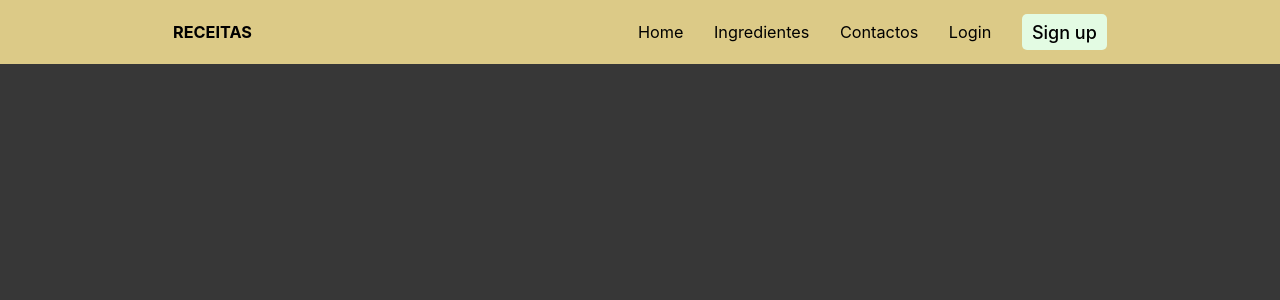
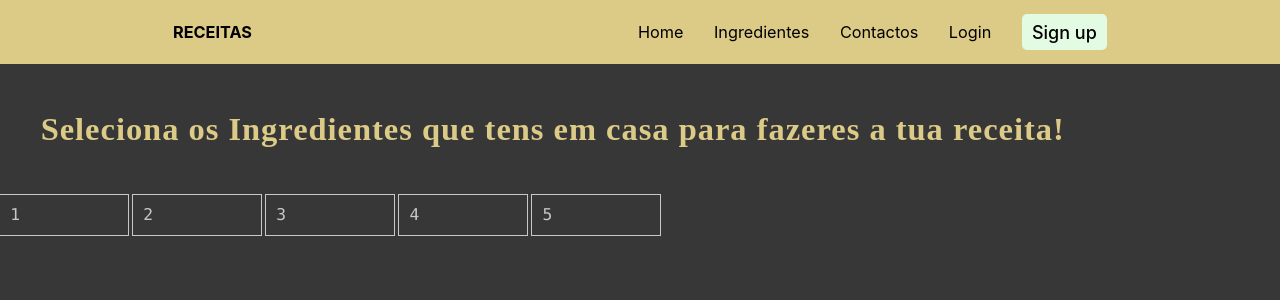
Before and after one commit to joelvaz0x01/recipes-web-app, a React (Create React App) app: page /ingredientes in a window 1280 px wide. Shown: the top 300 px of the page. Built offline with nearby package versions, Linux system fonts and the light colour scheme.

Commit message:
alteracoes

```diff
--- a/src/App.js
+++ b/src/App.js
@@ -1,4 +1,4 @@
-import { Navbar, Login, Register } from './components';
+import { Navbar, Login, Register, WhatWeBelive, Ingredientes } from './components';
 import './App.css';
 import React, { Component } from 'react';
 import {
@@ -18,6 +18,8 @@ function App() {
       <Routes>
         <Route path="/login" element={<Login />} />
         <Route path='/register' element={<Register />} />
+        <Route path='/' element={<WhatWeBelive />} />
+        <Route path='/ingredientes' element={<Ingredientes />} />
       </Routes>
     </BrowserRouter>
   );
--- /dev/null
+++ b/src/components/Whatwebelive/whatwebelive.css
@@ -0,0 +1,22 @@
+body{
+    background-color: #373737;
+    color: #c8c8c8;
+}
+h1{
+    font-family: 'Cormorant', serif;
+    letter-spacing: 0.03em;
+    color: #DCCA87;
+    font-size: 35px;
+    padding: 25px;
+}
+#tamanho_img{
+    width: 30%;
+
+}
+#tamanho_img-dois{
+    width: 70%;
+}
+.fontep{
+    text-align: left;
+    font-size: 20px;
+}
--- /dev/null
+++ b/src/components/Whatwebelive/whatwebelive.jsx
@@ -0,0 +1,34 @@
+import React from "react";
+import './whatwebelive.css';
+import chef from '../../images/chef.jpg'
+import colher from '../../images/Vector.png'
+
+function WhatWeBelive(props) {
+
+    return (
+        <div className="inicio">
+            <div>
+                <h1 className="pl5">Em que acreditamos</h1>
+            </div>
+            <div class="flex">
+                <div id="tamanho_img" class="">
+                    <img className="pl5 w-90" src={chef} alt="chef" />
+                </div>
+                <div id="tamanho_img-dois" class="mr2">
+                    <img src={colher} className="" alt='colher' />
+                    <p className="fontep">Acreditamos que cozinhar e compartilhar receitas é uma forma de conexão humana. As receitas
+                        nos permitem unir culturas, pessoas e histórias, além de criar memórias duradouras com nossos entes queridos.</p>
+                    <img src={colher} className="pt5" alt='colher' />
+                    <p className="fontep">Além disso, valorizamos a diversidade culinária. Acreditamos que cada país, cada região e cada cultura tem sua própria tradição gastronômica única. Por isso, em nosso site, buscamos
+                        apresentar receitas de diferentes partes do mundo,
+                        para que nossos leitores possam experimentar novos sabores e conhecer outras culturas.</p>
+                    <img src={colher} className="pt5" alt='colher' />
+                    <p className="fontep">Também acreditamos na importância de uma alimentação saudável e equilibrada. Por isso, nosso site de receitas tem um compromisso em oferecer opções nutritivas, saborosas e fáceis de preparar
+                    . Acreditamos que a alimentação pode ser uma ferramenta poderosa para promover a saúde e o bem-estar.</p>
+                </div>
+            </div>
+        </div>
+
+    );
+}
+export default WhatWeBelive;
--- a/src/components/index.js
+++ b/src/components/index.js
@@ -1,3 +1,5 @@
 export { default as Navbar } from './navbar/navbar';
 export { default as Login } from './login/login';
 export { default as Register } from './register/register';
+export { default as WhatWeBelive } from './Whatwebelive/whatwebelive';
+export { default as Ingredientes } from './ingredientes/ingredientes';
--- /dev/null
+++ b/src/components/ingredientes/ingredientes.jsx
@@ -0,0 +1,32 @@
+import React from "react";
+import './ingredientes.css';
+
+function Ingredientes(props) {
+
+    return (
+        <div className="inicio">
+            <div>
+                <h1 className="pl5">Seleciona os Ingredientes que tens em casa para fazeres a tua receita!</h1>
+            </div>
+            <div class="flex">
+                <div class="outline w-10 pa3 mr2">
+                    <code>1</code>
+                </div>
+                <div class="outline w-10 pa3 mr2">
+                    <code>2</code>
+                </div>
+                <div class="outline w-10 pa3 mr2">
+                    <code>3</code>
+                </div>
+                <div class="outline w-10 pa3 mr2">
+                    <code>4</code>
+                </div>
+                <div class="outline w-10 pa3">
+                    <code>5</code>
+                </div>
+            </div>
+        </div>
+
+    );
+}
+export default Ingredientes;
--- a/src/components/login/login.css
+++ b/src/components/login/login.css
@@ -1,6 +1,9 @@
 body {
     background-color: #373737;
 
+}
+p{
+    color: #c8c8c8;
 }
 
 .knife {
@@ -34,6 +37,4 @@ body {
     letter-spacing: 0.03em;
     color: #DCCA87;
     font-size: 35px;
-
-
 }
--- a/src/components/login/login.jsx
+++ b/src/components/login/login.jsx
@@ -30,9 +30,9 @@ class Login extends React.Component {
           <main className="pa4">
             <div className="measure">
               <fieldset id="sign_up" className="ba b--transparent ph0 mh0">
-                <legend className="f1 fw6 ph0 mh0">Login</legend>
+                <legend className="f1 fw6 ph0 mh0" style={{color: 'black'}}>Login</legend>
                 <div className="mt3">
-                  <label className="db fw6 lh-copy f9" htmlFor="email-address">Email:</label>
+                  <label className="db fw6 lh-copy f9" style={{color: 'black'}} htmlFor="email-address">Email:</label>
                   <input
                     className="pa2 input-reset ba bg-transparent w-100"
                     type="email"
@@ -42,7 +42,7 @@ class Login extends React.Component {
                   />
                 </div>
                 <div className="mv3">
-                  <label className="db fw6 lh-copy f9" htmlFor="password">Password:</label>
+                  <label className="db fw6 lh-copy f9" style={{color: 'black'}} htmlFor="password">Password:</label>
                   <input
                     className="b pa2 input-reset ba bg-transparent w-100"
                     type="password"
--- a/src/components/navbar/navbar.jsx
+++ b/src/components/navbar/navbar.jsx
@@ -12,7 +12,7 @@ function Navbar(props) {
                 <a href="/" className="nav__brand">Receitas</a>
                 <ul className="nav__menu">
                     <Link to="/">Home</Link>
-                    <Link to="/ingredients">Ingredientes</Link>
+                    <Link to="/ingredientes">Ingredientes</Link>
                     <Link to="/contacts">Contactos</Link>
                     <Link to="/login">Login</Link>
                     <li className="nav__item_button"><a href="/login" className="nav__link">Sign up</a></li>
```
Also changed, not shown: src/components/ingredientes/ingredientes.css (added), src/images/Vector.png (added), 1 other file (tests, documents, lock files or other folders).
